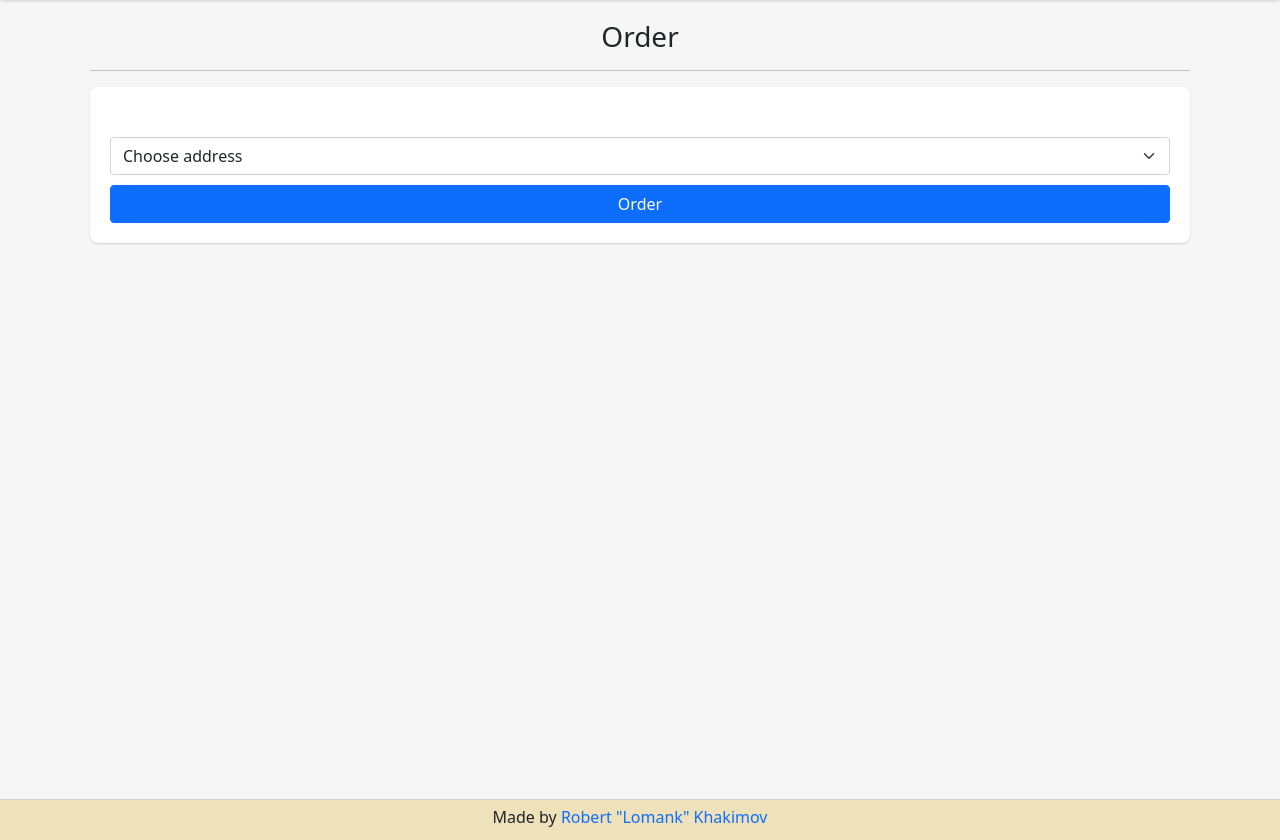
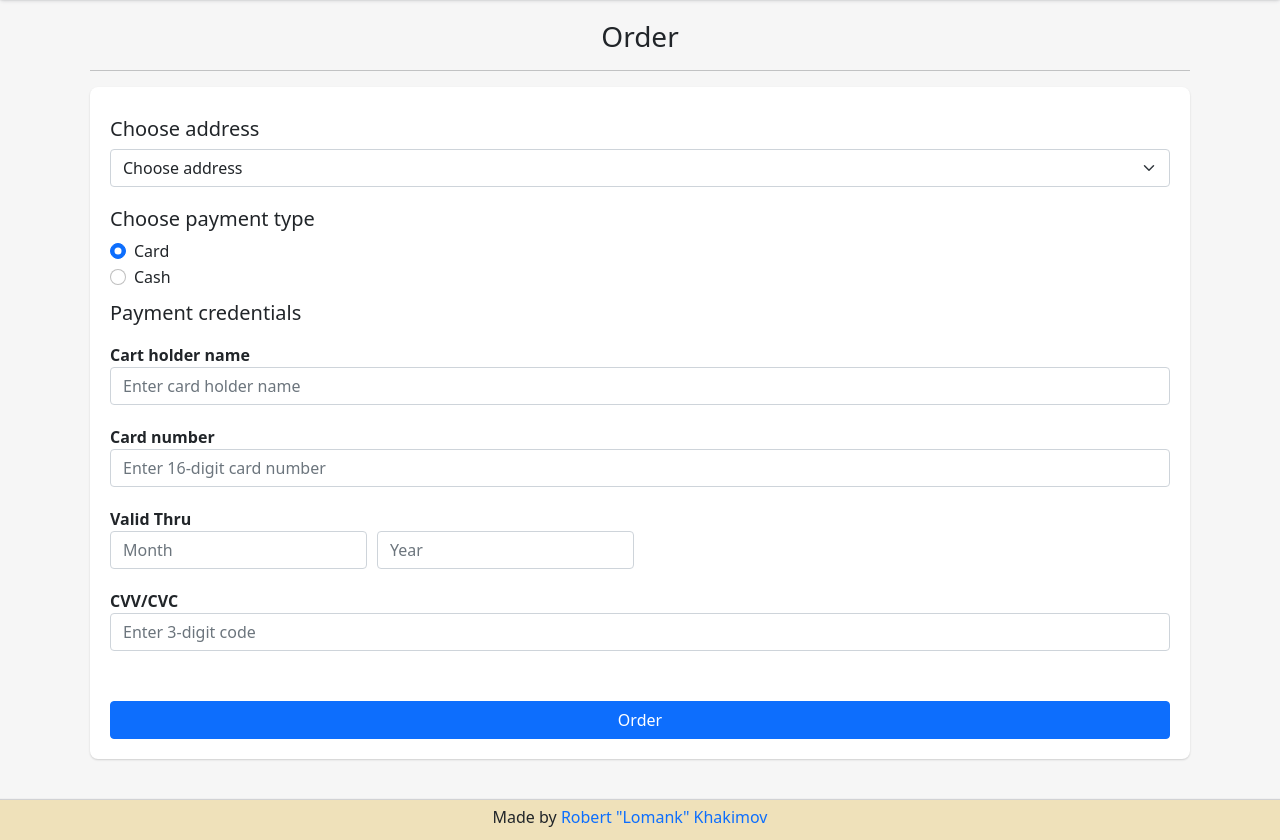
Before and after one commit to Lomank123/reclothes, a Django app: page /order/ in a window 1280 px wide. Shown: the part 60-900 px from the top of the page. Run offline with Django 4.2, Linux system fonts and the light colour scheme; data comes from the database, SQL or seed files in the repository; data that the repository does not hold is empty; some libraries are stand-ins or nearby versions.

Commit message:
Add payment form
- Add card validation method to CreateOrderService
- Finish payment implementation to order create template

```diff
--- a/reclothes/orders/consts.py
+++ b/reclothes/orders/consts.py
@@ -1,3 +1,4 @@
 # Error messages
 CART_NOT_FOUND_MSG = 'Cart not found.'
 ADDRESS_NOT_FOUND_MSG = 'Address not found.'
+PAYMENT_TYPE_NOT_FOUND_MSG = 'Payment type not found.'
--- a/reclothes/orders/services.py
+++ b/reclothes/orders/services.py
@@ -3,7 +3,9 @@ from carts.utils import CartSessionManager
 from django.db import transaction
 from reclothes.services import APIService
 
-from orders.consts import ADDRESS_NOT_FOUND_MSG, CART_NOT_FOUND_MSG
+from orders.consts import (ADDRESS_NOT_FOUND_MSG, CART_NOT_FOUND_MSG,
+                           PAYMENT_TYPE_NOT_FOUND_MSG)
+from orders.models import PaymentTypes
 from orders.repositories import (AddressRepository, OrderItemRepository,
                                  OrderRepository)
 from orders.serializers import AddressSerializer, OrderDetailSerializer
@@ -17,6 +19,13 @@ class CreateOrderService(APIService):
         super().__init__()
         self.request = request
         self.session_manager = CartSessionManager(request)
+
+    # TODO: Add validation here
+    def _validate_card_data(self, card_data, payment_type):
+        '''Return errors dict or None if valid.'''
+        if payment_type == PaymentTypes.CASH.value:
+            return None
+        return None
 
     def _create_order_with_items(self, cart, address_id):
         # Order
@@ -35,11 +44,18 @@ class CreateOrderService(APIService):
 
     @transaction.atomic
     def execute(self):
-        # TODO: Add Payment choice here
         address_id = self.request.data.get('address_id', None)
         cart_id = self.session_manager.load_cart_id_from_session()
+        # Payment
+        payment_type = self.request.data.get('payment_type', None)
+        card_data = self.request.data.get('card', None)
+        card_errors = self._validate_card_data(card_data, payment_type)
 
         # Error handling
+        if payment_type is None:
+            self.errors['payment_type'] = PAYMENT_TYPE_NOT_FOUND_MSG
+        if card_errors is not None:
+            self.errors['card'] = card_errors
         if address_id is None:
             self.errors['address_id'] = ADDRESS_NOT_FOUND_MSG
         if cart_id is None:
--- a/reclothes/static/orders/js/order.js
+++ b/reclothes/static/orders/js/order.js
@@ -1,9 +1,11 @@
-const totalPriceBlock = $(`#order-total-block`);
-const addressBlock = $(`#address-block`);
-const createOrderBtn = $(`#create-order-btn`);
+const totalPriceBlock = $('#order-total-block');
+const addressBlock = $('#address-block');
+const createOrderBtn = $('#create-order-btn');
+const paymentFormBlock = $('#payment-form-block');
 
 const formData = {
     address_id: null,
+    payment_type: "",
 };
 
 // Address change listener
@@ -16,9 +18,20 @@ addressSelect.change(() => {
     formData.address_id = value;
 });
 
+// Radio buttons
+const cardRadioBtn = $('#card-payment');
+cardRadioBtn.click(() => {
+    paymentFormBlock.show();
+});
+
+const cashRadioBtn = $('#cash-payment');
+cashRadioBtn.click(() => {
+    paymentFormBlock.hide();
+});
+
 
 function setTotalPrice(cart) {
-    const totalPrice = $(`<span id="total-price">Total price: <b>${cart.total_price}$</b></span>`);
+    const totalPrice = $(`<h5 id="total-price">Total price: <b>${cart.total_price}$</b></h5>`);
     totalPriceBlock.append(totalPrice);
 }
 
@@ -33,7 +46,14 @@ function setAddresses(addresses) {
 
 // Order button listener
 createOrderBtn.click(async () => {
+    // Add card credentials
+    const cardData = getCardData();
+    const payment = $('input[name=payment-choice]:checked').val();
+
+    formData.card = cardData;
+    formData.payment_type = payment;
     console.log(formData);
+
     const result = await ajaxCall(`${defaultOrderUrl}/`, 'POST', formData);
     if ('detail' in result) {
         console.log('Error');
--- /dev/null
+++ b/reclothes/static/utils/css/payment-form.css
@@ -0,0 +1,8 @@
+.card-date-block {
+  display: flex;
+  justify-content: start;
+}
+
+.date-field {
+  margin-right: 10px;
+}
--- /dev/null
+++ b/reclothes/static/utils/js/paymentForm.js
@@ -0,0 +1,15 @@
+function getCardData() {
+    const cardExpiryYear = $('#card-year').val();
+    const cardExpiryMonth = $('#card-month').val();
+    const cardHolderName = $('#card-holder').val();
+    const cardNum = $('#card-number').val();
+    const cardCode = $('#card-code').val();
+
+    const cardData = {
+        name: cardHolderName,
+        number: cardNum,
+        code: cardCode,
+        expiry_date: `${cardExpiryMonth}/${cardExpiryYear}`,
+    };
+    return cardData;
+}
--- a/reclothes/templates/orders/order.html
+++ b/reclothes/templates/orders/order.html
@@ -2,7 +2,7 @@
 {% load i18n static %}
 
 {% block styles %}
-<link rel="stylesheet" type="text/css" href="{% static 'utils/css/pagination.css' %}">
+<link rel="stylesheet" type="text/css" href="{% static 'utils/css/payment-form.css' %}">
 <link rel="stylesheet" type="text/css" href="{% static 'orders/css/order.css' %}">
 {% endblock styles %}
 
@@ -14,17 +14,39 @@
 <hr />
 
 <div id="order-main-block" class="default-block">
-  <div id="order-total-block" class="flex-block"></div>
+
   <div id="address-block" class="flex-block">
+    <h5>Choose address</h5>
     <select id="address-choices" class="form-select address-select" aria-label="Choose address">
-      <option value="null">Choose address</option>
+      <option value="null">{% translate "Choose address" %}</option>
     </select>
   </div>
-  <button id="create-order-btn" class="btn btn-primary" type="button">Order</button>
+
+  <div id="payment-block" class="flex-block">
+    <h5>Choose payment type</h5>
+    <div id="payment-choice-block">
+      <div class="form-check">
+        <input class="form-check-input" type="radio" name="payment-choice" id="card-payment" value="Card" checked>
+        <label class="form-check-label" for="card-payment">Card</label>
+      </div>
+      <div class="form-check">
+        <input class="form-check-input" type="radio" name="payment-choice" id="cash-payment" value="Cash">
+        <label class="form-check-label" for="cash-payment">Cash</label>
+      </div>
+    </div>
+    <div id="payment-form-block">
+      {% include 'utils/payment-form.html' %}
+    </div>
+  </div>
+
+  <div id="order-total-block" class="flex-block"></div>
+
+  <button id="create-order-btn" class="btn btn-primary" type="button">{% translate "Order" %}</button>
 </div>
 
 {% endblock content %}
 
 {% block scripts %}
+<script src="{% static 'utils/js/paymentForm.js' %}"></script>
 <script src="{% static 'orders/js/order.js' %}"></script>
 {% endblock scripts %}
--- /dev/null
+++ b/reclothes/templates/utils/payment-form.html
@@ -0,0 +1,36 @@
+<div class="payment-form flex-block">
+  <h5>Payment credentials</h5>
+
+  <!-- Card holder name -->
+  <div class="form-group flex-block">
+    <label for="card-holder"><b>Cart holder name</b></label>
+    <input type="text" class="form-control" id="card-holder" placeholder="Enter card holder name">
+  </div>
+
+  <!-- Card number -->
+  <div class="form-group flex-block">
+    <label for="card-number"><b>Card number</b></label>
+    <input type="text" class="form-control" id="card-number" placeholder="Enter 16-digit card number" minlength="16" maxlength="16">
+  </div>
+
+  <!-- Valid thru -->
+  <div class="flex-block">
+    <span><b>Valid Thru</b></span>
+
+    <div class="card-date-block">
+      <div class="form-group date-field">
+        <input type="number" class="form-control" id="card-month" placeholder="Month">
+      </div>
+      <div class="form-group">
+        <input type="number" class="form-control" id="card-year" placeholder="Year">
+      </div>
+    </div>
+  </div>
+
+  <!-- CVV/CVC -->
+  <div class="form-group flex-block">
+    <label for="card-code"><b>CVV/CVC</b></label>
+    <input type="password" class="form-control" id="card-code" placeholder="Enter 3-digit code" minlength="3" maxlength="3">
+  </div>
+
+</div>
```
Also changed, not shown: reclothes/orders/models.py (+7 -7 lines), reclothes/static/reclothes/css/styles.css (line endings or trailing spaces).
